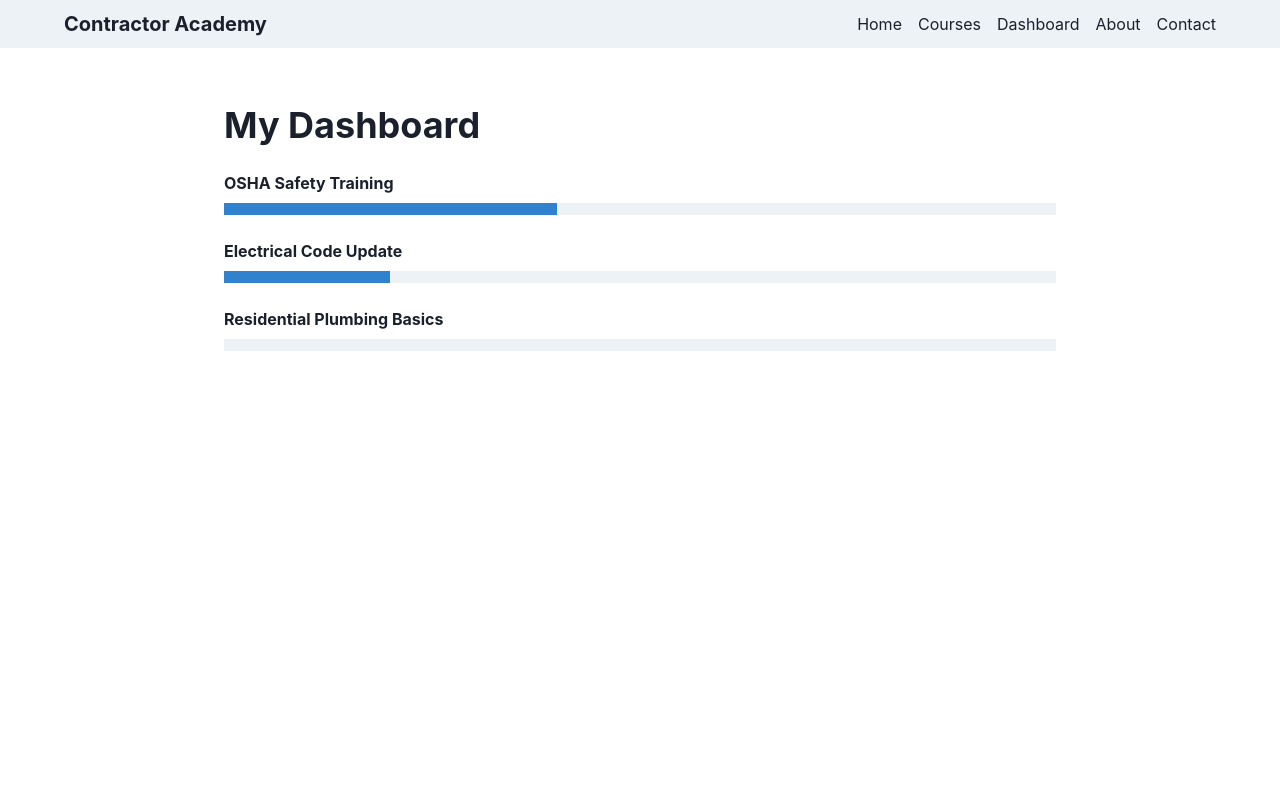
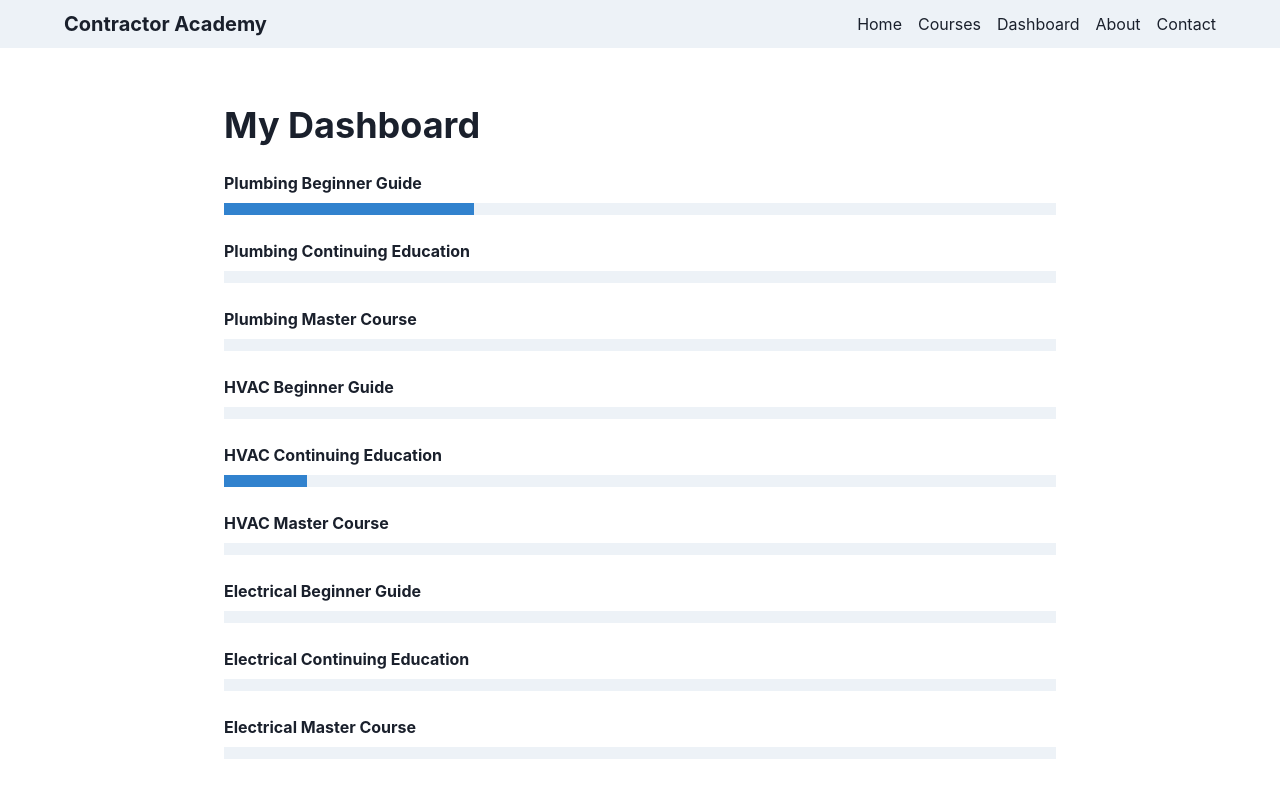
Before and after one commit to byronwade/academy.byronwade.com, a Next.js app: page /dashboard in a window 1280 px wide. Built offline with nearby package versions, Linux system fonts and the light colour scheme.

Commit message:
Add detailed trade courses with pricing and chapters

```diff
--- a/src/app/dashboard/page.tsx
+++ b/src/app/dashboard/page.tsx
@@ -2,9 +2,9 @@ import { Box, Heading, Progress, Text, VStack } from '@chakra-ui/react';
 import { courses } from '@/data/courses';
 
 const userProgress: Record<string, number> = {
-  'osha-safety': 40,
-  'electrical-code': 20,
-  'plumbing-basics': 0,
+  'plumbing-beginner': 30,
+  'hvac-ce': 10,
+  'electrical-master': 0,
 };
 
 export default function DashboardPage() {
--- a/src/data/courses.ts
+++ b/src/data/courses.ts
@@ -1,25 +1,178 @@
+export type Chapter = {
+  title: string;
+  description: string;
+};
+
 export type Course = {
   id: string;
   title: string;
   description: string;
+  price: number;
+  details: string;
+  chapters: Chapter[];
 };
 
 export const courses: Course[] = [
   {
-    id: 'osha-safety',
-    title: 'OSHA Safety Training',
-    description: 'Comply with OSHA regulations and keep your job sites safe.',
+    id: 'plumbing-beginner',
+    title: 'Plumbing Beginner Guide',
+    description: 'Get started with basic plumbing skills.',
+    price: 49,
+    details:
+      'Introductory course covering fundamental plumbing concepts with interactive diagrams and videos.',
+    chapters: [
+      {
+        title: 'Tools Overview',
+        description: 'Learn about essential plumbing tools and safety gear.',
+      },
+      {
+        title: 'Pipe Installation Basics',
+        description: 'Understand pipe materials and basic installation techniques.',
+      },
+    ],
   },
   {
-    id: 'electrical-code',
-    title: 'Electrical Code Update',
-    description:
-      'Understand the latest National Electrical Code requirements for contractors.',
+    id: 'plumbing-ce',
+    title: 'Plumbing Continuing Education',
+    description: 'Stay current with plumbing codes and best practices.',
+    price: 99,
+    details:
+      'Updates and advanced topics to keep licensed plumbers up to date. Interactive videos and charts help reinforce learning.',
+    chapters: [
+      {
+        title: 'Code Updates',
+        description: 'Review the latest plumbing code changes.',
+      },
+      {
+        title: 'Safety Practices',
+        description: 'Advanced safety procedures and compliance.',
+      },
+    ],
   },
   {
-    id: 'plumbing-basics',
-    title: 'Residential Plumbing Basics',
-    description:
-      'Review common plumbing systems and installation best practices.',
+    id: 'plumbing-master',
+    title: 'Plumbing Master Course',
+    description: 'Advanced training for master plumbers.',
+    price: 199,
+    details:
+      'Deep dive into complex systems, leadership, and advanced code compliance. Includes interactive case studies.',
+    chapters: [
+      {
+        title: 'Commercial Systems',
+        description: 'Design and maintain large-scale plumbing installations.',
+      },
+      {
+        title: 'Green Plumbing Technology',
+        description: 'Explore sustainable and energy-efficient plumbing solutions.',
+      },
+    ],
+  },
+  {
+    id: 'hvac-beginner',
+    title: 'HVAC Beginner Guide',
+    description: 'Learn the basics of heating, ventilation, and air conditioning.',
+    price: 49,
+    details:
+      'Foundational HVAC concepts with interactive schematics and videos to build core skills.',
+    chapters: [
+      {
+        title: 'HVAC Tools and Safety',
+        description: 'Introduction to HVAC tools and safe operation.',
+      },
+      {
+        title: 'System Fundamentals',
+        description: 'Overview of heating and cooling system components.',
+      },
+    ],
+  },
+  {
+    id: 'hvac-ce',
+    title: 'HVAC Continuing Education',
+    description: 'Update your HVAC knowledge and maintain certification.',
+    price: 99,
+    details:
+      'Covers code updates, efficiency standards, and troubleshooting techniques using interactive content.',
+    chapters: [
+      {
+        title: 'Energy Efficiency Standards',
+        description: 'Study new efficiency requirements and best practices.',
+      },
+      {
+        title: 'Advanced Troubleshooting',
+        description: 'Interactive scenarios to diagnose complex HVAC issues.',
+      },
+    ],
+  },
+  {
+    id: 'hvac-master',
+    title: 'HVAC Master Course',
+    description: 'Master-level training for experienced HVAC technicians.',
+    price: 199,
+    details:
+      'Comprehensive coverage of system design, project management, and cutting-edge technology with interactive simulations.',
+    chapters: [
+      {
+        title: 'System Design',
+        description: 'Plan and design large-scale HVAC systems.',
+      },
+      {
+        title: 'Project Leadership',
+        description: 'Manage teams and complex installations effectively.',
+      },
+    ],
+  },
+  {
+    id: 'electrical-beginner',
+    title: 'Electrical Beginner Guide',
+    description: 'Understand basic electrical theory and practice.',
+    price: 49,
+    details:
+      'Starter course covering essential electrical concepts with interactive circuit diagrams and videos.',
+    chapters: [
+      {
+        title: 'Electrical Safety',
+        description: 'Fundamental safety procedures and personal protective equipment.',
+      },
+      {
+        title: 'Circuit Basics',
+        description: 'Learn about circuits, current, and voltage.',
+      },
+    ],
+  },
+  {
+    id: 'electrical-ce',
+    title: 'Electrical Continuing Education',
+    description: 'Keep up with electrical codes and emerging technologies.',
+    price: 99,
+    details:
+      'Explores recent code revisions, smart systems, and interactive problem-solving exercises.',
+    chapters: [
+      {
+        title: 'Code Revisions',
+        description: 'Detailed look at the latest National Electrical Code updates.',
+      },
+      {
+        title: 'Smart Technologies',
+        description: 'Integrating smart devices and controls safely.',
+      },
+    ],
+  },
+  {
+    id: 'electrical-master',
+    title: 'Electrical Master Course',
+    description: 'Expert-level course for seasoned electricians.',
+    price: 199,
+    details:
+      'Advanced topics including industrial systems, leadership, and interactive design projects.',
+    chapters: [
+      {
+        title: 'Industrial Systems',
+        description: 'Design and maintain complex industrial electrical networks.',
+      },
+      {
+        title: 'Leadership and Management',
+        description: 'Lead teams and manage large electrical projects.',
+      },
+    ],
   },
 ];
```
Also changed, not shown: src/app/courses/[id]/page.tsx (+17 -8 lines), src/app/courses/page.tsx (+4 -6 lines), 1 other file (tests, documents, lock files or other folders).
